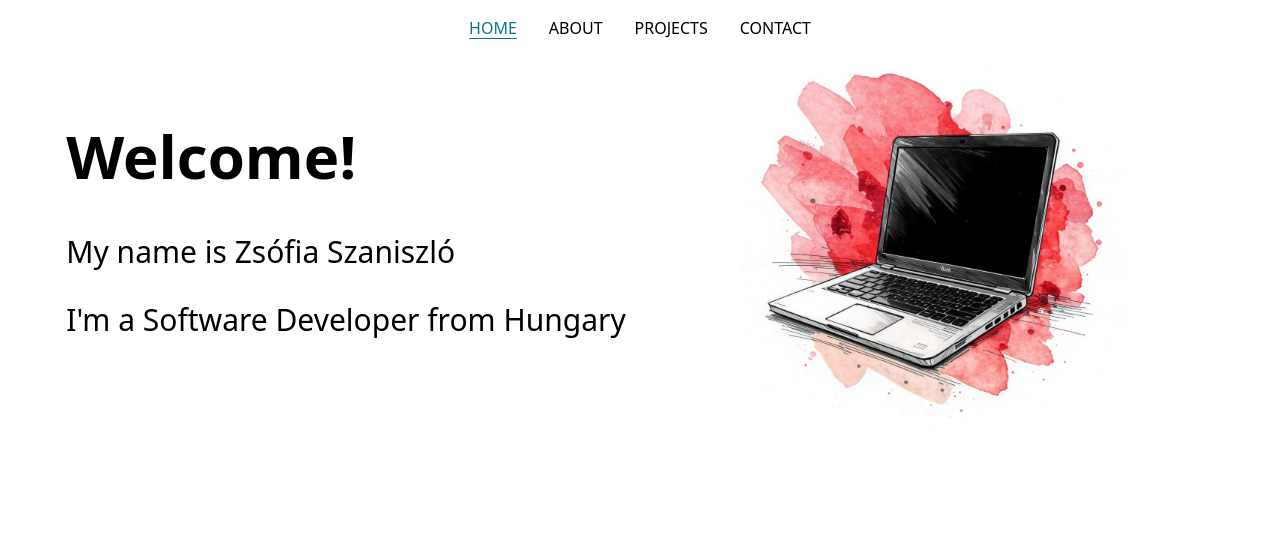
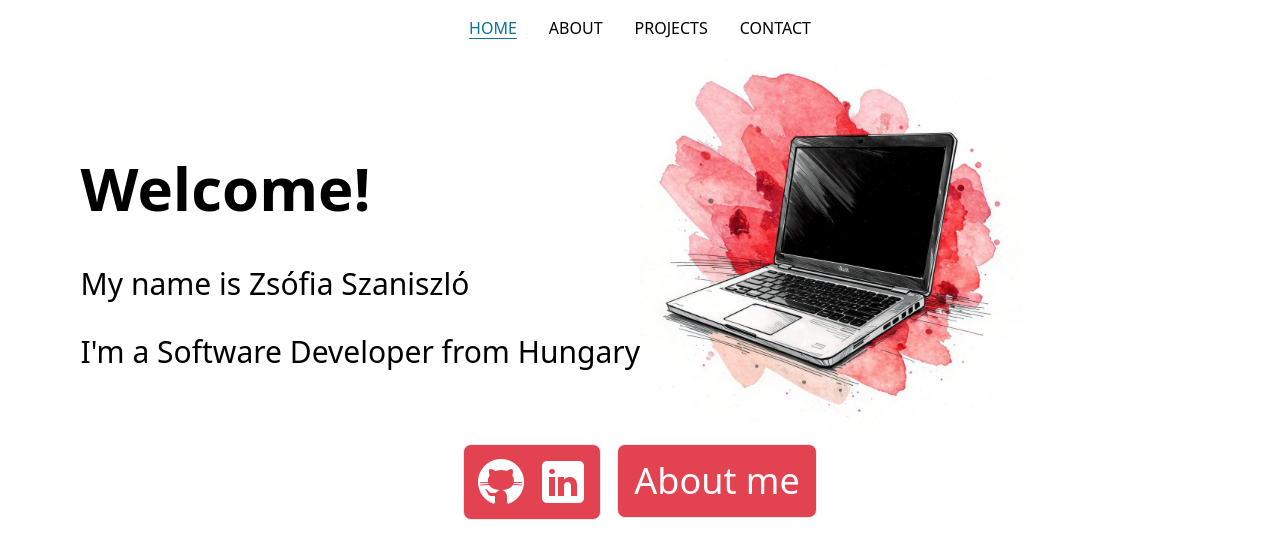
Before and after one commit to SophieH07/portfolio, a React (Vite) app: page / in a window 1280 px wide. Shown: the top 558 px of the page. Built offline with nearby package versions, Linux system fonts and the light colour scheme; what tailwindcss-animated would draw is missing.

Commit message:
add some formatting

```diff
--- a/src/component/Home.jsx
+++ b/src/component/Home.jsx
@@ -1,10 +1,12 @@
+import { Link } from "react-router-dom";
 import github from "../pics/github.png";
 import linkedin from "../pics/linkedin.png";
 import laptop from "../pics/watersplashlaptopotherside.jpg";
 
 const Home = () => {
   return (
-    <div className="section grid grid-flow-col grid-cols-2 justify-center items-center">
+    <div className="section">
+      <div className="grid grid-flow-col grid-cols-2 justify-center items-center">
         <div>
           <div>
             <div className="text-xl lg:pt-14 pb-8 lg:text-6xl md:text-5xl font-bold">
@@ -16,7 +18,16 @@ const Home = () => {
             <div className="lg:py-4 lg:text-3xl md:text-xl text-lg">
               I'm a Software Developer from Hungary
             </div>
-          <div className="inline-flex pt-2">
+          </div>
+        </div>
+        <div>
+          <div className="cursor-default gap-0 uppercase font-medium text-center bg-black bg-opacity-10 max-w-sm">
+            <img src={laptop} alt="" />
+          </div>
+        </div>
+      </div>
+      <div className="flex gap-4 pt-2">
+        <div className="inline-flex p-3 bg-[#e34251] border rounded-lg">
           <div className="cursor-pointer pr-3">
             <a href="https://github.com/SophieH07" target="_blank">
               <img src={github} />{" "}
@@ -31,11 +42,10 @@ const Home = () => {
             </a>
           </div>
         </div>
-        </div>
-      </div>
         <div>
-        <div className="cursor-default gap-0 uppercase font-medium text-center bg-black bg-opacity-10 max-w-sm">
-          <img src={laptop} alt="" />
+          <button className="bg-[#e34251] p-4 text-4xl text-white border rounded-lg">
+            <Link to="/about">About me</Link>
+          </button>
         </div>
       </div>
     </div>
--- a/src/component/Project.jsx
+++ b/src/component/Project.jsx
@@ -87,10 +87,10 @@ const Project = () => {
         />
       </div>
       {/* max-h-[70vh] max-w-[97%] overflow-y-scroll  */}
-      <div className="gap-4 grid grid-flow-row sm:grid-cols-2 md:grid-cols-3 lg:grid-cols-3 xl:grid-cols-4 px-8 text-gray-300 pb-7">
+      <div className="gap-4 grid grid-flow-row sm:grid-cols-2 md:grid-cols-3 lg:grid-cols-3 xl:grid-cols-4 px-8 pb-7">
         {projects.map((project) => (
           <div key={project.id}>
-            <div className="rounded shadow-lg shadow-gray-900 bg-black bg-opacity-40 hover:shadow-gray-600 text-center">
+            <div className="rounded shadow-lg shadow-gray-900 bg-[#e34251] bg-opacity-40 hover:shadow-gray-600 text-center">
               <p className="font-medium uppercase py-1">{project.title}</p>
               <img
                 src={project.picture}
```
Lines whose indentation alone changed are shown as unchanged.
